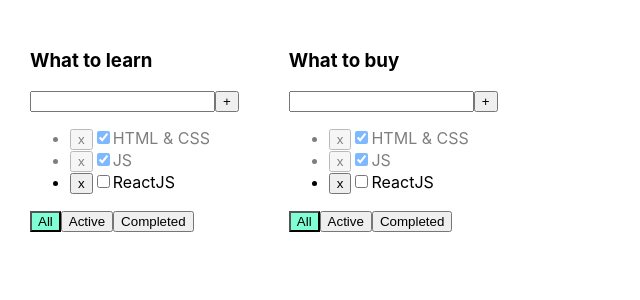
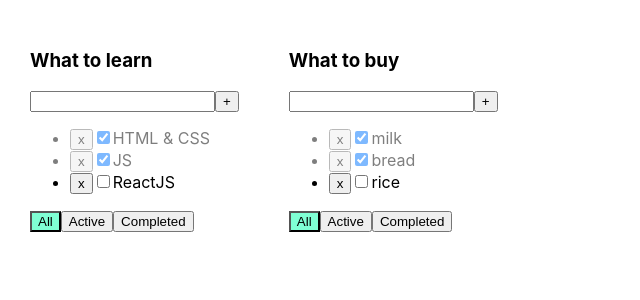
Before and after one commit to oleg-lego-lego/todolist_for_the_lesson, a React (Create React App) app: page / in a window 1280 px wide. Shown: the top 300 px of the page, without its empty margins (0-640 px from the left). Built offline with nearby package versions, Linux system fonts and the light colour scheme.

Commit message:
add new array todolist for task, and add logic filtered

```diff
--- a/src/App.tsx
+++ b/src/App.tsx
@@ -18,25 +18,36 @@ export type TaskType = {
 export type FilterType = 'all' | 'active' | 'completed'
 
 function App() {
+    let todolist1 = v1()
+    let todolist2 = v1()
+
     let [todolist, setTodolist] = useState<TodolistType[]>([
-        {id: v1(), title: 'What to learn', filter: 'all'},
-        {id: v1(), title: 'What to buy', filter: 'all'}
+        {id: todolist1, title: 'What to learn', filter: 'all'},
+        {id: todolist2, title: 'What to buy', filter: 'all'}
     ])
 
 
-    const [task, setTask] = useState<TaskType[]>([
-        {id: v1(), title: "HTML & CSS", isDone: true},
-        {id: v1(), title: "JS", isDone: true},
-        {id: v1(), title: "ReactJS", isDone: false}
-    ])
+    const [task, setTask] = useState({
+            [todolist1]: [
+                {id: v1(), title: "HTML & CSS", isDone: true},
+                {id: v1(), title: "JS", isDone: true},
+                {id: v1(), title: "ReactJS", isDone: false}
+            ],
+            [todolist2]: [
+                {id: v1(), title: "milk", isDone: true},
+                {id: v1(), title: "bread", isDone: true},
+                {id: v1(), title: "rice", isDone: false}
+            ]
+        }
+    )
 
     const removeTask = (taskId: string) => {
-        setTask(task.filter(t => t.id !== taskId))
+        //setTask(task.filter(t => t.id !== taskId))
     }
 
     const addTask = (newTitle: string) => {
-        const newTask = {id: v1(), title: newTitle, isDone: false}
-        setTask([newTask, ...task])
+       // const newTask = {id: v1(), title: newTitle, isDone: false}
+       // setTask([newTask, ...task])
     }
 
     const filteredTask = (todolistId: string, filter: FilterType) => {
@@ -44,19 +55,19 @@ function App() {
     }
 
     const changeTaskStatus = (taskId: string, isDone: boolean) => {
-        setTask(task.map(el => el.id === taskId ? {...el, isDone} : el))
+        //setTask(task.map(el => el.id === taskId ? {...el, isDone} : el))
     }
 
 
     return (
         <div className="App">
             {todolist.map(t => {
-                let filtered = task
+                let filtered = task[t.id]
                 if (t.filter === 'active') {
-                    filtered = task.filter(f => !f.isDone)
+                    filtered = task[t.id].filter(f => !f.isDone)
                 }
                 if (t.filter === 'completed') {
-                    filtered = task.filter(f => f.isDone)
+                    filtered = task[t.id].filter(f => f.isDone)
                 }
 
                 return (
```
